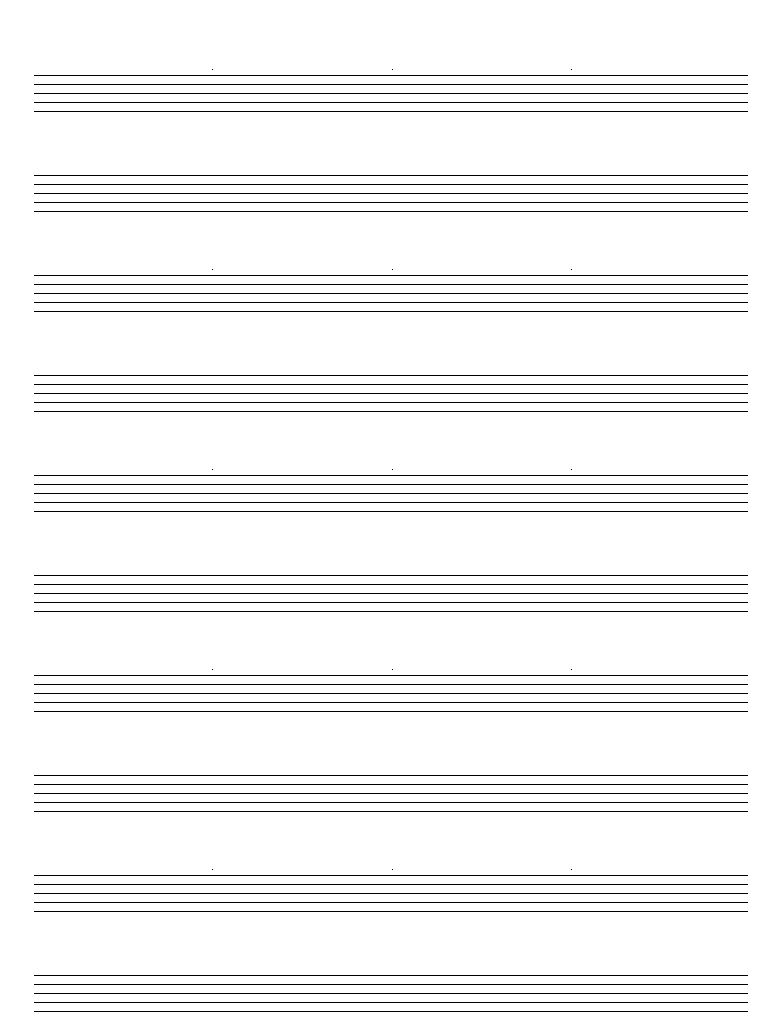
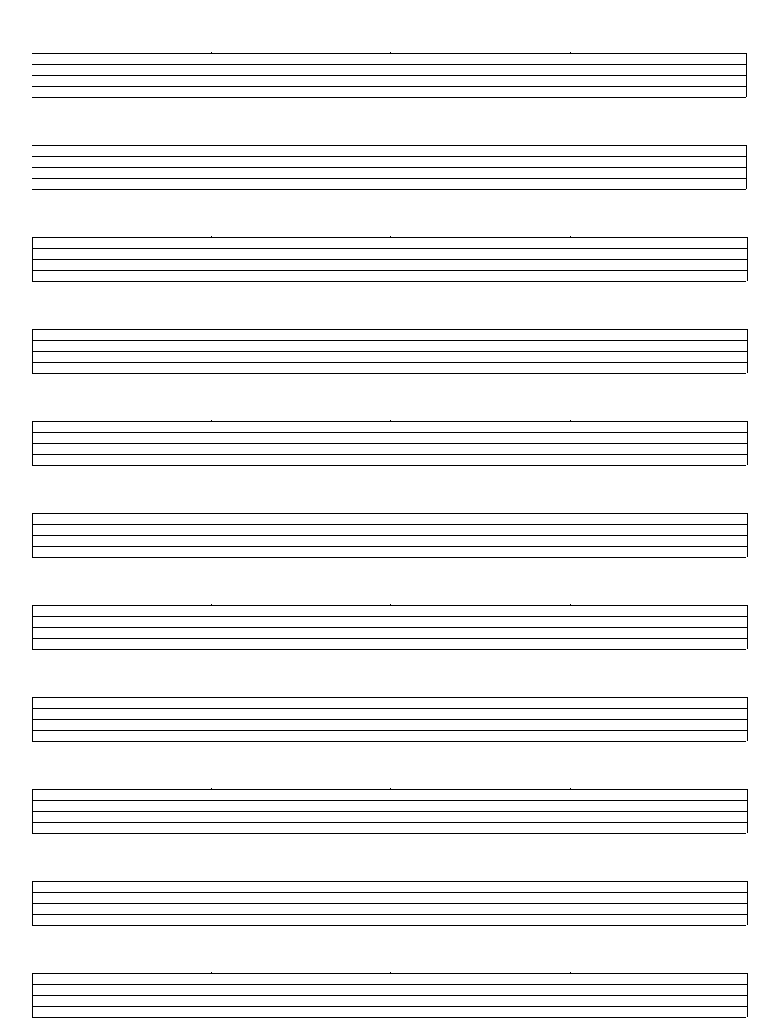
Before and after one commit to S2/gakuhu, a plain HTML site: page index.html in a window 1280 px wide. Shown: the top 1023 px of the page, without its empty margins (14-793 px from the left). Drawn offline with nearby package versions, Linux system fonts and the light colour scheme.

Commit message:
12本にして棒を付けた

```diff
--- a/index.html
+++ b/index.html
@@ -13,93 +13,115 @@
         div.gakuhu{
             width  : 90% ;
             height : 80%;
-            margin : 2.5% 5%;
+            margin : 2.0% 4.8%;
         }
         div.row{
             width:100%;
-            height : 8px;
+            height : 10px;
             border-top : 1px solid black;
+            margin-right: -1px;
         }
+        div.bar-right{
+            border-right: 1px solid black;
+        }
+        div.bar{
+            border-left : 1px solid black;
+            border-right: 1px solid black;
+        }
+
         div.aida{
             width:100%;
-            height : 55px;
+            height : 37px;
         }
         div.naka{
             width:25%;
             height : 1px;
-            margin : 49px 0 0 0;
+            margin : 36px 0 0 0;
             padding : 0 0 0 0;
             float:left;
             border-right : 1px solid black;
         }
         div.aida_short{
             width:100%;
-            height : 55px;
+            height : 37px;
         }
     </style>
     <body>
         <div class="content">
             <div class="gakuhu">
                 <div class="aida"><div class="naka"></div><div class="naka"></div><div class="naka"></div></div>
-                <div class="row"></div>
-                <div class="row"></div>
-                <div class="row"></div>
-                <div class="row"></div>
+                <div class="row bar-right"></div>
+                <div class="row bar-right"></div>
+                <div class="row bar-right"></div>
+                <div class="row bar-right"></div>
                 <div class="row"></div>
                 <div class="aida_short"></div>
-                <div class="row"></div>
-                <div class="row"></div>
-                <div class="row"></div>
-                <div class="row"></div>
+                <div class="row bar-right"></div>
+                <div class="row bar-right"></div>
+                <div class="row bar-right"></div>
+                <div class="row bar-right"></div>
                 <div class="row"></div>
                 <div class="aida"><div class="naka"></div><div class="naka"></div><div class="naka"></div></div>
+                <div class="row bar"></div>
+                <div class="row bar"></div>
+                <div class="row bar"></div>
+                <div class="row bar"></div>
+                <div class="row "></div>
+                <div class="aida_short"></div>
+                <div class="row bar"></div>
+                <div class="row bar"></div>
+                <div class="row bar"></div>
+                <div class="row bar"></div>
+                <div class="row "></div>
+                <div class="aida"><div class="naka"></div><div class="naka"></div><div class="naka"></div></div>
+                <div class="row bar"></div>
+                <div class="row bar"></div>
+                <div class="row bar"></div>
+                <div class="row bar"></div>
+                <div class="row "></div>
+                <div class="aida_short"></div>
+                <div class="row bar"></div>
+                <div class="row bar"></div>
+                <div class="row bar"></div>
+                <div class="row bar"></div>
                 <div class="row"></div>
-                <div class="row"></div>
-                <div class="row"></div>
-                <div class="row"></div>
+                <div class="aida"><div class="naka"></div><div class="naka"></div><div class="naka"></div></div>
+                <div class="row bar"></div>
+                <div class="row bar"></div>
+                <div class="row bar"></div>
+                <div class="row bar"></div>
                 <div class="row"></div>
                 <div class="aida_short"></div>
-                <div class="row"></div>
-                <div class="row"></div>
-                <div class="row"></div>
-                <div class="row"></div>
+                <div class="row bar"></div>
+                <div class="row bar"></div>
+                <div class="row bar"></div>
+                <div class="row bar"></div>
                 <div class="row"></div>
                 <div class="aida"><div class="naka"></div><div class="naka"></div><div class="naka"></div></div>
-                <div class="row"></div>
-                <div class="row"></div>
-                <div class="row"></div>
-                <div class="row"></div>
+                <div class="row bar"></div>
+                <div class="row bar"></div>
+                <div class="row bar"></div>
+                <div class="row bar"></div>
                 <div class="row"></div>
                 <div class="aida_short"></div>
-                <div class="row"></div>
-                <div class="row"></div>
-                <div class="row"></div>
-                <div class="row"></div>
+                <div class="row bar"></div>
+                <div class="row bar"></div>
+                <div class="row bar"></div>
+                <div class="row bar"></div>
                 <div class="row"></div>
                 <div class="aida"><div class="naka"></div><div class="naka"></div><div class="naka"></div></div>
-                <div class="row"></div>
-                <div class="row"></div>
-                <div class="row"></div>
-                <div class="row"></div>
+                <div class="row bar"></div>
+                <div class="row bar"></div>
+                <div class="row bar"></div>
+                <div class="row bar"></div>
                 <div class="row"></div>
                 <div class="aida_short"></div>
+                <div class="row bar"></div>
+                <div class="row bar"></div>
+                <div class="row bar"></div>
+                <div class="row bar"></div>
                 <div class="row"></div>
-                <div class="row"></div>
-                <div class="row"></div>
-                <div class="row"></div>
-                <div class="row"></div>
-                <div class="aida"><div class="naka"></div><div class="naka"></div><div class="naka"></div></div>
-                <div class="row"></div>
-                <div class="row"></div>
-                <div class="row"></div>
-                <div class="row"></div>
-                <div class="row"></div>
-                <div class="aida_short"></div>
-                <div class="row"></div>
-                <div class="row"></div>
-                <div class="row"></div>
-                <div class="row"></div>
-                <div class="row"></div>
+
             </div>
         </div>
     </body>
```
